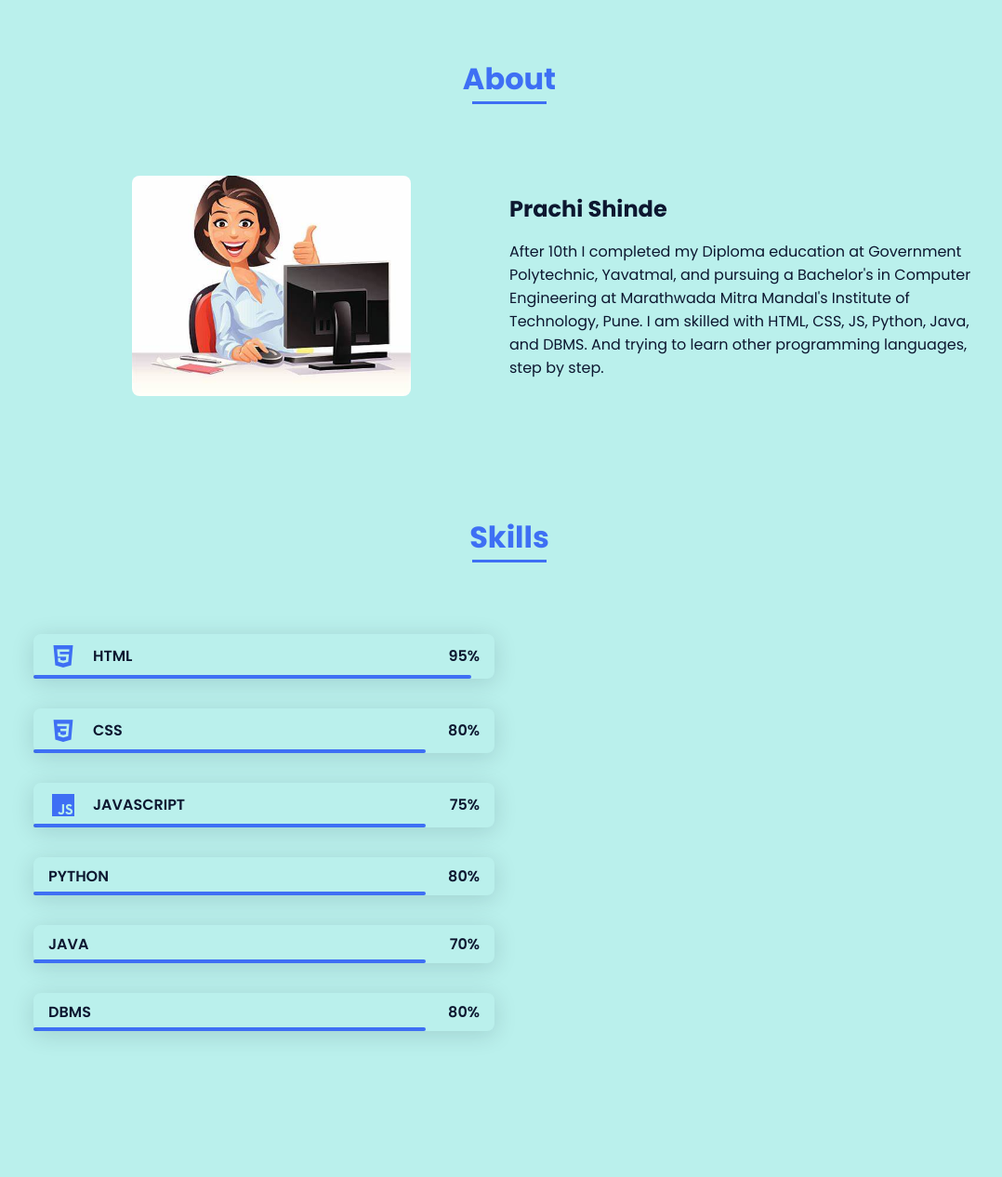
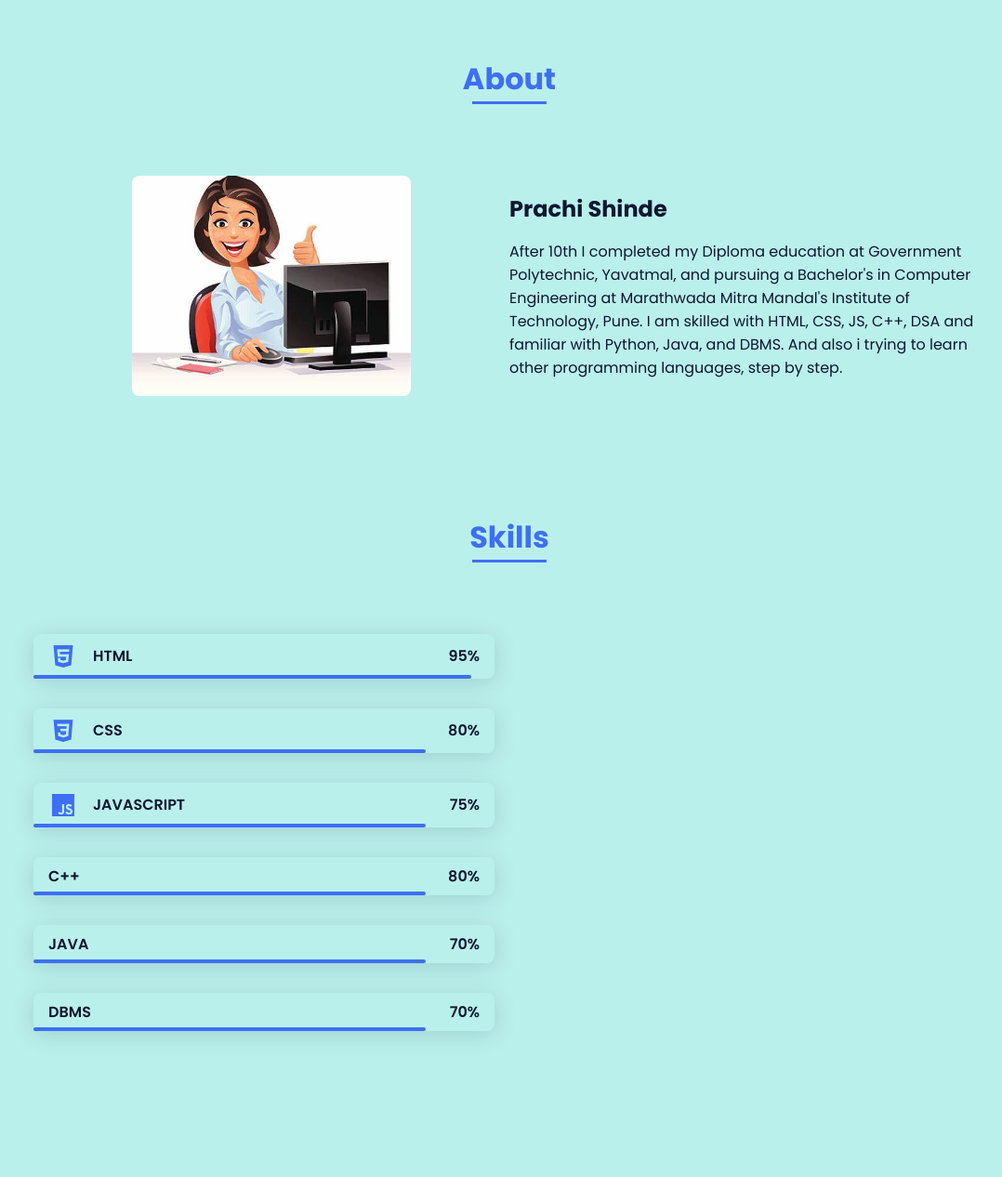
Before and after one commit to prachiishinde/PersonalPortfolio, a plain HTML site: page index.html in a window 1280 px wide. Shown: the part 710-1976 px from the top of the page at 93% size, without its empty margins (92-1170 px from the left). Drawn offline with nearby package versions, Linux system fonts and the light colour scheme.

Commit message:
Update index.html

```diff
--- a/index.html
+++ b/index.html
@@ -76,8 +76,8 @@
                     <div>
                         <h2 class="about__subtitle">Prachi Shinde</h2>
                         <p class="about__text"> After 10th I completed my Diploma education at Government Polytechnic, Yavatmal, and pursuing a Bachelor's in Computer Engineering at Marathwada Mitra Mandal's Institute of Technology, Pune.
-                            I am skilled with HTML, CSS, JS, Python, Java, and DBMS.
-                             And trying to learn other programming languages, step by step.
+                            I am skilled with HTML, CSS, JS, C++, DSA and familiar with Python, Java, and DBMS.
+                             And also i trying to learn other programming languages, step by step.
                         </p>
                     </div>
                 </div>
@@ -133,7 +133,7 @@
 
                         <div class="skills__data">
                             <div class="skills__names">
-                                <span class="skills__name">PYTHON</span>
+                                <span class="skills__name">C++</span>
                             </div>
                             <div class="skills__bar skills__css">
 
@@ -164,7 +164,7 @@
 
                             </div>
                             <div>
-                                <span class="skills__percentage">80%</span>
+                                <span class="skills__percentage">70%</span>
                             </div>
                         </div>
 
@@ -218,7 +218,7 @@
                 </div>
             </section>
 
-            <!--===== WORK =====-->
+            <!--===== PARTICIPATION =====-->
             <section class="work section" id="work">
                 <h2 class="section-title">Work</h2>
 
```
